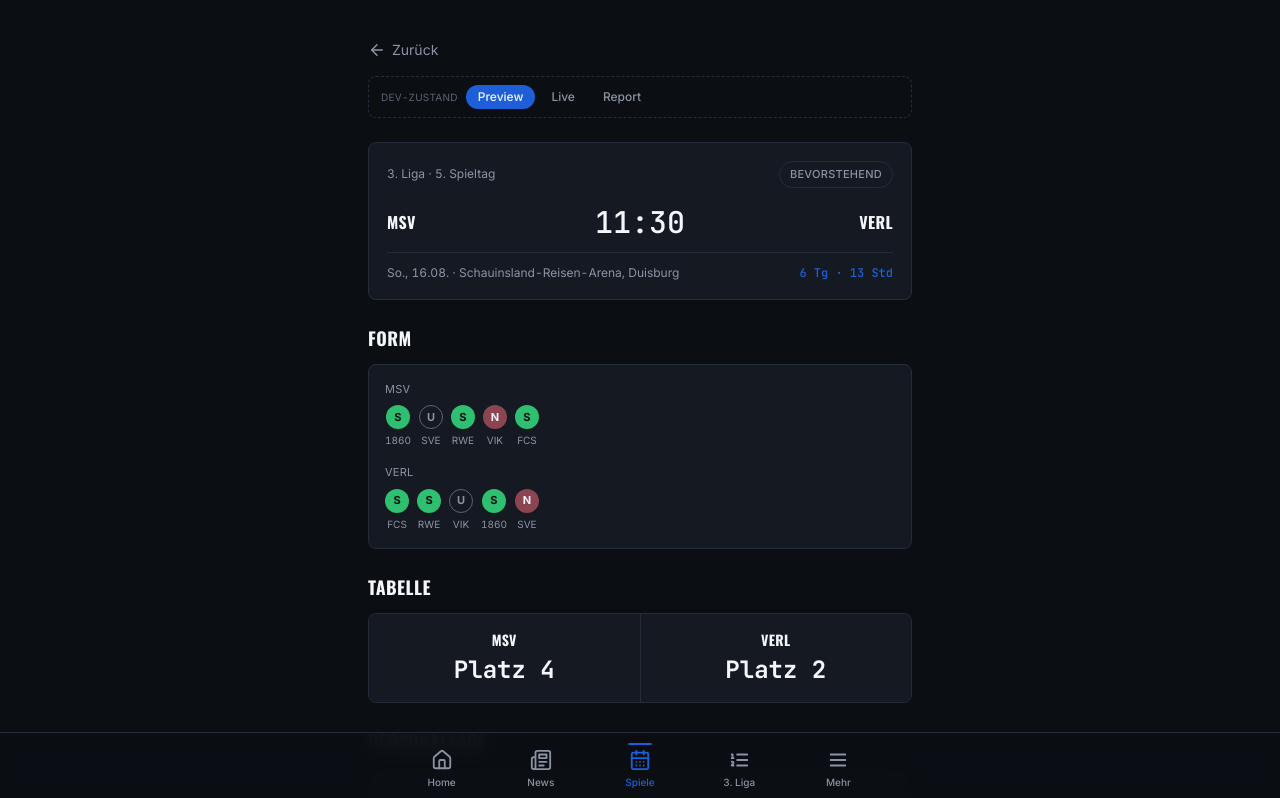
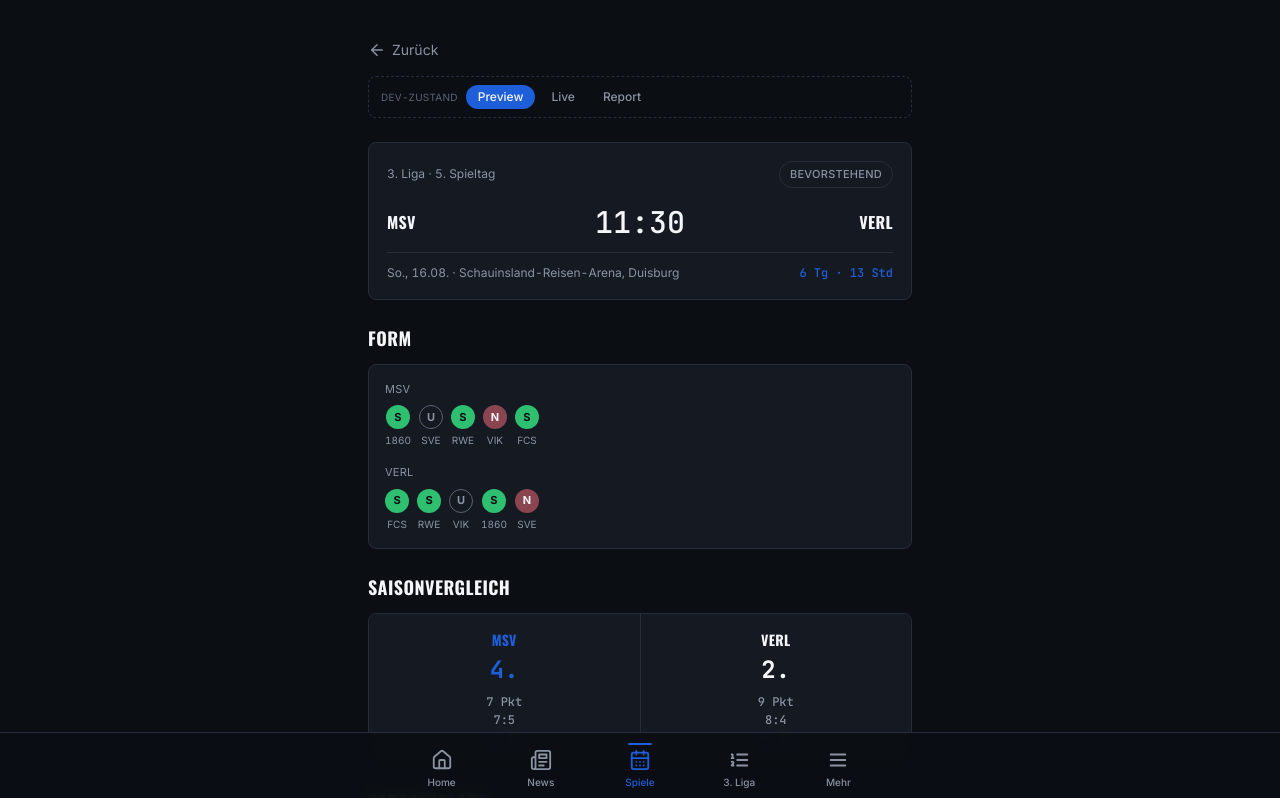
Before and after one commit to martinkiedrowski-eng/zebra-app, a Next.js app: page /spiele/demo-match-next in a window 1280 px wide. Shown: the top 798 px of the page. Built offline with nearby package versions, Linux system fonts and the light colour scheme.

Commit message:
get teamtable

```diff
--- a/components/liga/LigaView.tsx
+++ b/components/liga/LigaView.tsx
@@ -15,6 +15,7 @@ import { buildMsvLageContext } from "@/lib/leagueContext";
 import { prioritizeMultiplex } from "@/lib/multiplex";
 import { MSV_TEAM_ID } from "@/lib/constants";
 import { formatMatchdayDateRange } from "@/lib/format";
+import { FOOTBALL_CONFIG } from "@/config/football";
 
 type Tab = "tabelle" | "spieltag";
 type DevState = "normal" | "multiplex";
@@ -203,6 +204,24 @@ export function LigaView({
                   </p>
                 )}
               </div>
+
+              {/*
+                Saisonbilanz: bewusst dieselben msvEntry-Felder wie oben,
+                keine zweite Berechnung. "Punkte" erscheint hier absichtlich
+                NICHT noch einmal (steht bereits in MSV-Status direkt
+                darüber) — nur S/U/N und Tore, um Redundanz zu vermeiden.
+              */}
+              <div className="mt-3 rounded-card border border-zebra-border bg-zebra-surface p-4">
+                <p className="font-text text-[11px] font-medium uppercase tracking-wide text-zebra-mute">
+                  Saison {FOOTBALL_CONFIG.season}/{String(FOOTBALL_CONFIG.season + 1).slice(-2)}
+                </p>
+                <p className="mt-1.5 font-mono text-sm font-medium text-zebra-ice">
+                  {msvEntry.wins} S · {msvEntry.draws} U · {msvEntry.losses} N
+                </p>
+                <p className="mt-1 font-mono text-sm text-zebra-mute">
+                  {msvEntry.goalsFor}:{msvEntry.goalsAgainst} Tore
+                </p>
+              </div>
             </div>
           )}
         </div>
--- a/components/matchcenter/MatchCenterView.tsx
+++ b/components/matchcenter/MatchCenterView.tsx
@@ -141,10 +141,20 @@ export function MatchCenterView({
                 awayForm={awayForm}
               />
             </section>
-            <section>
-              <SectionHeader title="Tabelle" />
-              <TablePositionCompare homeEntry={homeTableEntry} awayEntry={awayTableEntry} />
-            </section>
+            {/*
+              DFB-Pokal-Schutz: der Saisonvergleich basiert ausschließlich
+              auf der 3.-Liga-Tabelle (getTeamTableEntry). Bei einem
+              Pokalgegner außerhalb der 3. Liga (z.B. SV Elversberg, 2.
+              Bundesliga) liefert das `null` — dann komplett ausblenden,
+              statt Nullwerte vorzutäuschen oder aus einer falschen Liga
+              zu raten.
+            */}
+            {homeTableEntry && awayTableEntry && (
+              <section>
+                <SectionHeader title="Saisonvergleich" />
+                <TablePositionCompare homeEntry={homeTableEntry} awayEntry={awayTableEntry} />
+              </section>
+            )}
             {hasAvailabilityData && (
               <section>
                 <SectionHeader title="Personallage" />
--- a/components/matchcenter/TeamFormCompare.tsx
+++ b/components/matchcenter/TeamFormCompare.tsx
@@ -1,6 +1,7 @@
 import { FormMatch, TableEntry } from "@/types/table";
 import { TeamRef } from "@/types/match";
 import { FormCurve } from "@/components/form/FormCurve";
+import { MSV_TEAM_ID } from "@/lib/constants";
 
 export function TeamFormCompare({
   homeTeam,
@@ -31,6 +32,15 @@ export function TeamFormCompare({
   );
 }
 
+/**
+ * Kompakter Saisonvergleich (Platz/Punkte/Tore/Tordifferenz) — bewusst
+ * als "Match Fact"-Card, keine HTML-Tabelle. Beide Werte kommen aus
+ * derselben TableEntry, die auch Home/3.-Liga-Seite verwenden (siehe
+ * app/spiele/[matchId]/page.tsx::getTeamTableEntry) — keine zweite
+ * Tabellenberechnung. Aufrufer (MatchCenterView) blendet die ganze
+ * Section aus, wenn eine Seite `null` ist — diese Komponente selbst
+ * bleibt einfach und geht von zwei vorhandenen Entries aus.
+ */
 export function TablePositionCompare({
   homeEntry,
   awayEntry,
@@ -40,23 +50,41 @@ export function TablePositionCompare({
 }) {
   return (
     <div className="flex overflow-hidden rounded-card border border-zebra-border">
-      <div className="flex-1 bg-zebra-surface p-4 text-center">
-        <p className="font-display text-sm font-bold uppercase tracking-wide text-zebra-ice">
-          {homeEntry?.teamShortName ?? "—"}
-        </p>
-        <p className="mt-1 font-mono text-2xl font-bold text-zebra-ice">
-          {homeEntry ? `Platz ${homeEntry.position}` : "—"}
-        </p>
-      </div>
+      <TableCompareSide entry={homeEntry} />
       <div className="w-px bg-zebra-border" />
-      <div className="flex-1 bg-zebra-surface p-4 text-center">
-        <p className="font-display text-sm font-bold uppercase tracking-wide text-zebra-ice">
-          {awayEntry?.teamShortName ?? "—"}
-        </p>
-        <p className="mt-1 font-mono text-2xl font-bold text-zebra-ice">
-          {awayEntry ? `Platz ${awayEntry.position}` : "—"}
-        </p>
-      </div>
+      <TableCompareSide entry={awayEntry} />
     </div>
   );
 }
+
+function TableCompareSide({ entry }: { entry: TableEntry | null }) {
+  const isMsv = entry?.teamId === MSV_TEAM_ID;
+  const diff = entry ? entry.goalsFor - entry.goalsAgainst : 0;
+
+  return (
+    <div className="flex-1 bg-zebra-surface p-4 text-center">
+      <p
+        className={`font-display text-sm font-bold uppercase tracking-wide ${
+          isMsv ? "text-zebra-blue" : "text-zebra-ice"
+        }`}
+      >
+        {entry?.teamShortName ?? "—"}
+      </p>
+      <p className={`mt-1 font-mono text-2xl font-bold ${isMsv ? "text-zebra-blue" : "text-zebra-ice"}`}>
+        {entry ? `${entry.position}.` : "—"}
+      </p>
+      {entry && (
+        <div className="mt-2 space-y-0.5 font-mono text-xs text-zebra-mute">
+          <p>{entry.points} Pkt</p>
+          <p>
+            {entry.goalsFor}:{entry.goalsAgainst}
+          </p>
+          <p>
+            {diff > 0 ? "+" : ""}
+            {diff} TD
+          </p>
+        </div>
+      )}
+    </div>
+  );
+}
```
Also changed, not shown: 1 other file (tests, documents, lock files or other folders).
